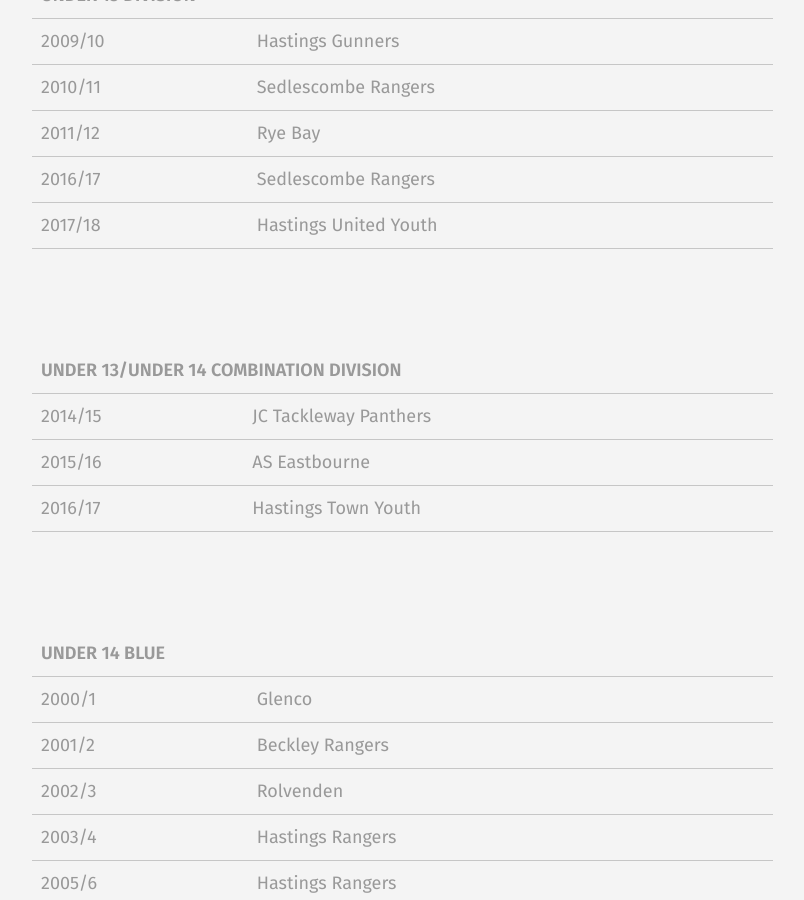
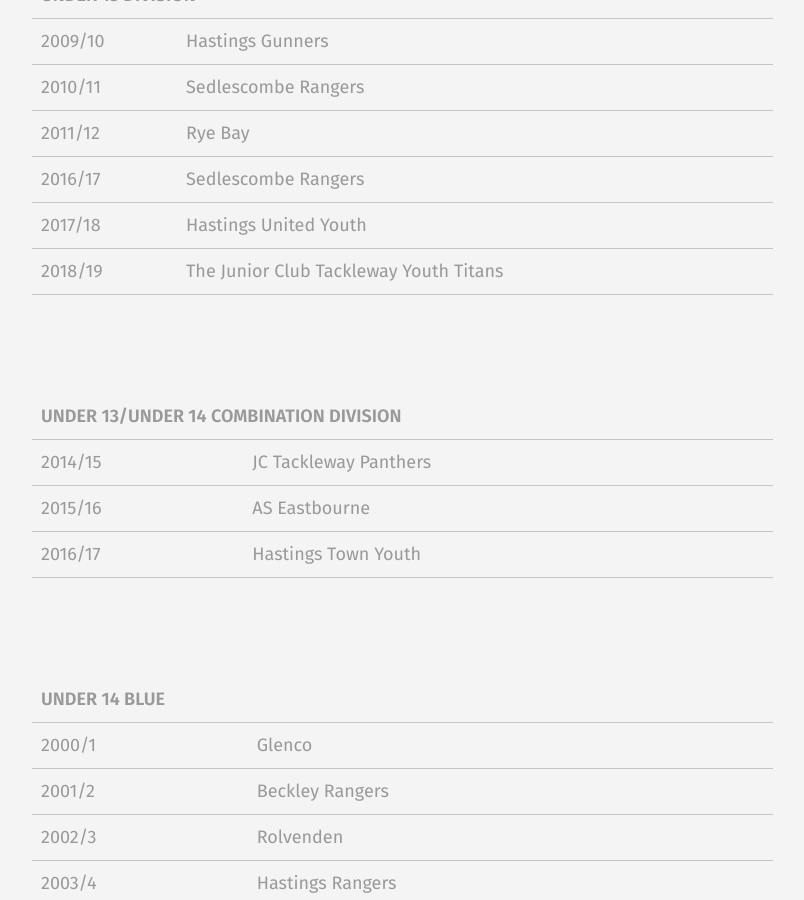
Before and after one commit to rotherleague/Rother, a Jekyll site: the page built from winners.md, in a window 1280 px wide and 900 px high, scrolled down 10419 px. Shown: the whole window, without its empty margins (56-860 px from the left). Built offline with Jekyll 4.4.1, drawn with Linux system fonts in a browser that asks for light colours; comment, search, counter and statistics services are not loaded; a style sheet for code colours, icons or effects is not loaded; some of the changed text lies outside the part shown.

Commit message:
Update league.html

```diff
--- a/_includes/winners/league.html
+++ b/_includes/winners/league.html
@@ -845,6 +845,10 @@ UNDER 13 DIVISION
     <td>2017/18</td>
     <td>Hastings United Youth </td>
   </tr>
+  <tr>
+    <td>2018/19</td>
+    <td>The Junior Club Tackleway Youth Titans </td>
+  </tr>
 </table>
 <!--
 **********************
@@ -1009,6 +1013,10 @@ UNDER 14 DIVISION
     <td>2012/13 </td>
     <td>Westfield </td>
   </tr>
+  <tr>
+    <td>2018/19 </td>
+    <td>Eastbourne Borough Youth Black </td>
+  </tr>
 </table>
 
 <table border="0" class="table table-striped" width="100%">
@@ -1106,6 +1114,10 @@ UNDER 15 DIVISION
   <tr>
     <td>2011/12 </td>
     <td>Dynamo Hastings </td>
+  </tr>
+   <tr>
+    <td>2018/19 </td>
+    <td>Hastings Rangers Youth U15 Youth</td>
   </tr>
 </table>
 <!--
```
